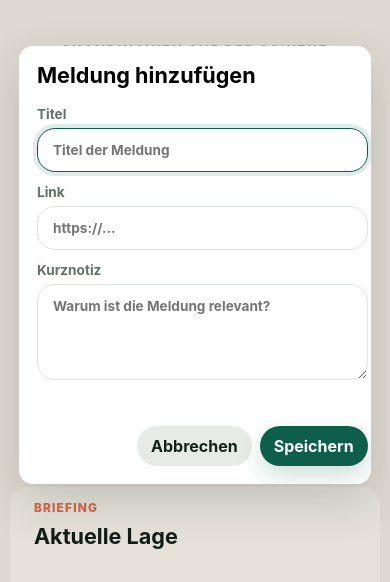
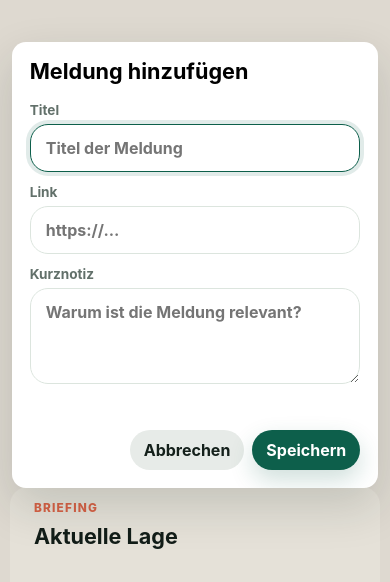
Before and after one commit to jonock/railnews, a website with bundled scripts: page public/index.html in a window 390 px wide. Both pictures are taken after a click on the button "MELDUNG HINZUFÜGEN". Shown: the part 157-739 px from the top of the page. Built offline with nearby package versions, Linux system fonts and the light colour scheme; files whose address does not match are found by name.

Commit message:
Fix mobile comment dialog overflow

```diff
--- a/public/styles.css
+++ b/public/styles.css
@@ -17,6 +17,12 @@
 
 * {
   box-sizing: border-box;
+}
+
+html,
+body {
+  max-width: 100%;
+  overflow-x: hidden;
 }
 
 body {
@@ -879,6 +885,8 @@ h2 {
 input,
 textarea {
   width: 100%;
+  min-width: 0;
+  font-size: 1rem;
   border: 1px solid var(--line);
   border-radius: 18px;
   padding: 13px 15px;
@@ -1027,6 +1035,7 @@ textarea {
 }
 
 dialog {
+  max-width: calc(100vw - 24px);
   border: 0;
   border-radius: 18px;
   padding: 0;
@@ -1035,6 +1044,7 @@ dialog {
 
 .dialog-card {
   width: min(420px, 90vw);
+  max-width: 100%;
   padding: 22px;
 }
 
@@ -1057,6 +1067,8 @@ dialog {
 
 .comment-form {
   width: min(620px, 92vw);
+  max-width: 100%;
+  overflow-x: hidden;
 }
 
 .comment-context {
@@ -1095,6 +1107,8 @@ dialog {
 }
 
 .face-chooser {
+  min-width: 0;
+  max-width: 100%;
   margin: 0 0 12px;
   border: 1px solid var(--line);
   border-radius: 10px;
@@ -1116,6 +1130,7 @@ dialog {
 
 .face-image-picker {
   position: relative;
+  width: 100%;
   border-radius: 8px;
   overflow: hidden;
   border: 1px solid var(--line);
@@ -1246,11 +1261,13 @@ menu {
   }
 
   dialog {
+    max-width: calc(100vw - 16px);
     border-radius: 14px;
   }
 
   .dialog-card {
     width: min(94vw, 620px);
+    max-width: 100%;
     padding: 18px;
   }
 
```
